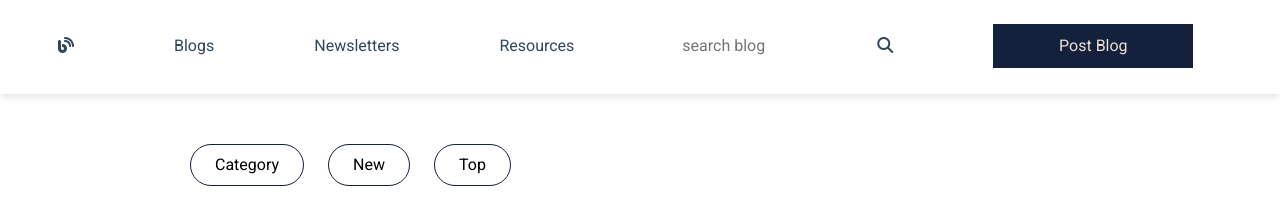
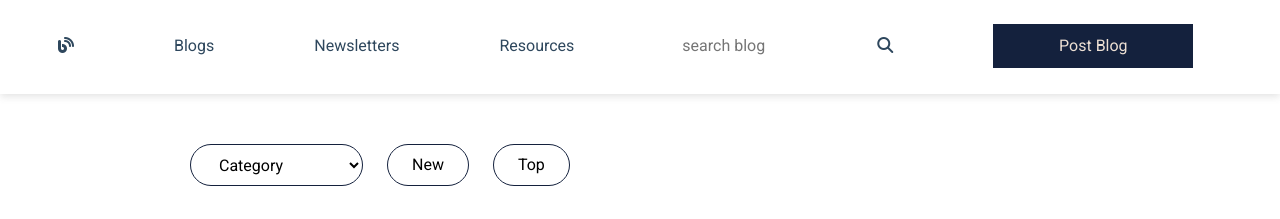
Before and after one commit to Gathoni-Wanjira/Blogify, a React (Create React App) app: page / in a window 1280 px wide. Shown: the top 219 px of the page. Built offline with nearby package versions, Linux system fonts and the light colour scheme; data requests are answered from the project's data file.

Commit message:
Categories Dropdown

```diff
--- a/src/App.css
+++ b/src/App.css
@@ -191,6 +191,15 @@
     color: black;
 
 }
+.sort select{
+    border: 1px solid #14213d;
+    outline: none;
+    border-radius: 64px;
+    padding: 8px 24px;
+    background: #fff;
+    color: black;
+
+}
 .sort Button:hover{
 
     border: 1px solid #ff5c35;
@@ -217,3 +226,47 @@
     width: 480px;
 
 }
+.table {
+
+    justify-content: center;
+    display: flex;
+    gap: 40px;
+    align-self: baseline;
+
+}
+.sub-nav {
+    display: flex;
+    gap: 10px;
+}
+#cat{
+border-radius: 10px;
+border: 1px solid#2e475d;
+}
+
+#author {
+    border-radius: 10px;
+    border: 1px solid#2e475d;
+}
+#post {
+    border-radius: 10px;
+    border: 1px solid#2e475d;
+
+}
+.table-input {
+    border-radius: 10px;
+
+}
+.table-input input{
+    width: 100px;
+    border-radius: 10px;
+    border: 1px solid#2e475d;
+
+}
+#submitBlogbtn {
+    background-color: #ff5c35;
+    color: #fff2d8;
+    border: none;
+    padding: 8px;
+    width: 150px;
+
+}
--- a/src/Components/Modal.js
+++ b/src/Components/Modal.js
@@ -1,25 +1,50 @@
-import React from 'react'
+import React from "react";
 
 function Modal() {
   return (
+    <div className="addBlogSection" id="showAddBlog">
+      <form>
+        <p>New Blog Post</p>
+        <div className="table">
+            <div className="table-input">
+            <input type="text" name="title" id="title" placeholder="title" />
 
-<div className="addBlogSection" id="showAddBlog">
-    <form>
-        <p>New Blog Post</p>
-    <input type="text" name="title" id="title" placeholder="title"/><br/>
-            <input type="text" name="author" id="author" placeholder="author"/><br/>
-            <input type="url" name="url" id="url" placeholder="img-url"/><br/>
-            <input type="text" name="category" id="cat" placeholder="category"/><br/>
-            <input type="date" name="date-posted" id="date-posted"/><br/>
-             <input type="text" name="likes" id="likes" placeholder="likes"/><br/>
-            <input type="text" name="comments" id="comments" placeholder="comments"/><br/>
-            <input type="text" name="mins" id="mins-toread" placeholder="mins to read"/><br/>
-            <textarea name="blog" id="post" cols="30" rows="10" placeholder="blog post"></textarea><br/>
-            <input type="submit" value="Submit Blog Post"/>
-    </form>
+         <input type="url" name="url" id="url" placeholder="img-url" />
+
+         <input type="date" name="date-posted" id="date-posted" />
+
+         <input
+           type="text"
+           name="mins"
+           id="mins-toread"
+           placeholder=" X mins to read"
+         />
+
+            </div>
+
+         <div>
+<div className="sub-nav">
+<input type="text" name="category" id="cat" placeholder="category" />
+
+          <input type="text" name="author" id="author" placeholder="author" />
 
 </div>
-  )
+
+          <textarea
+            name="blog"
+            id="post"
+            cols="30"
+            rows="10"
+            placeholder="blog post"
+          ></textarea>
+         <button  id="submitBlogbtn" type="submit" value="Submit Blog Post" >Submit Blog Post</button>
+
+         </div>
+
+        </div>
+      </form>
+    </div>
+  );
 }
 
-export default Modal
+export default Modal;
--- a/src/Components/Sort.js
+++ b/src/Components/Sort.js
@@ -3,7 +3,18 @@ import React from 'react'
 function Sort() {
   return (
     <div className='sort'>
-        <button>Category</button>
+       <select>
+        <option value = "Category">Category</option>
+        <option value = "Environment">Environment</option>
+        <option value = "Interior design">Interior design</option>
+        <option value = "Technology">Technology</option>
+        <option value = "Advice">Advice</option>
+        <option value = "Programming">Programming</option>
+        <option value = "Farming">Farming</option>
+        <option value = "Animals">Animals</option>
+        <option value = "Energy">Energy</option>
+        <option value = "Food">Food</option>
+       </select>
         <button>New</button>
         <button>Top</button>
     </div>
```
